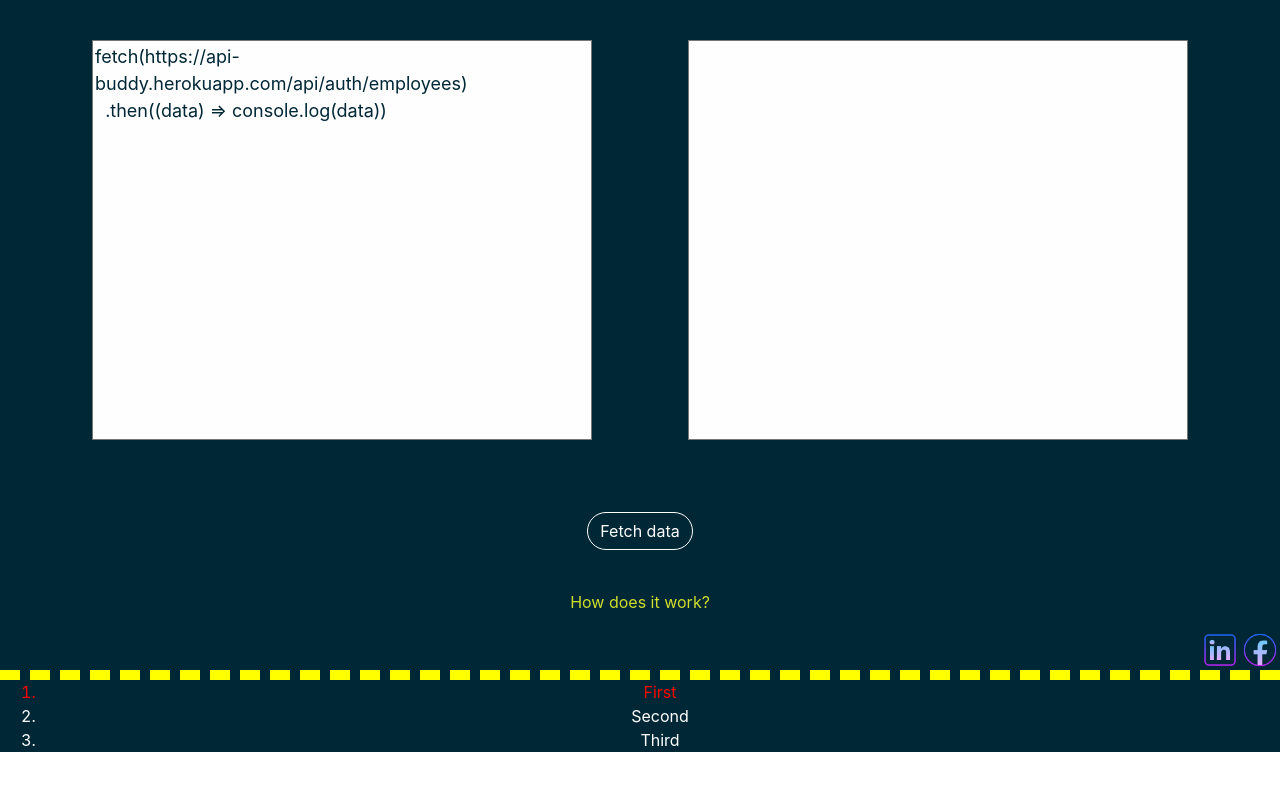
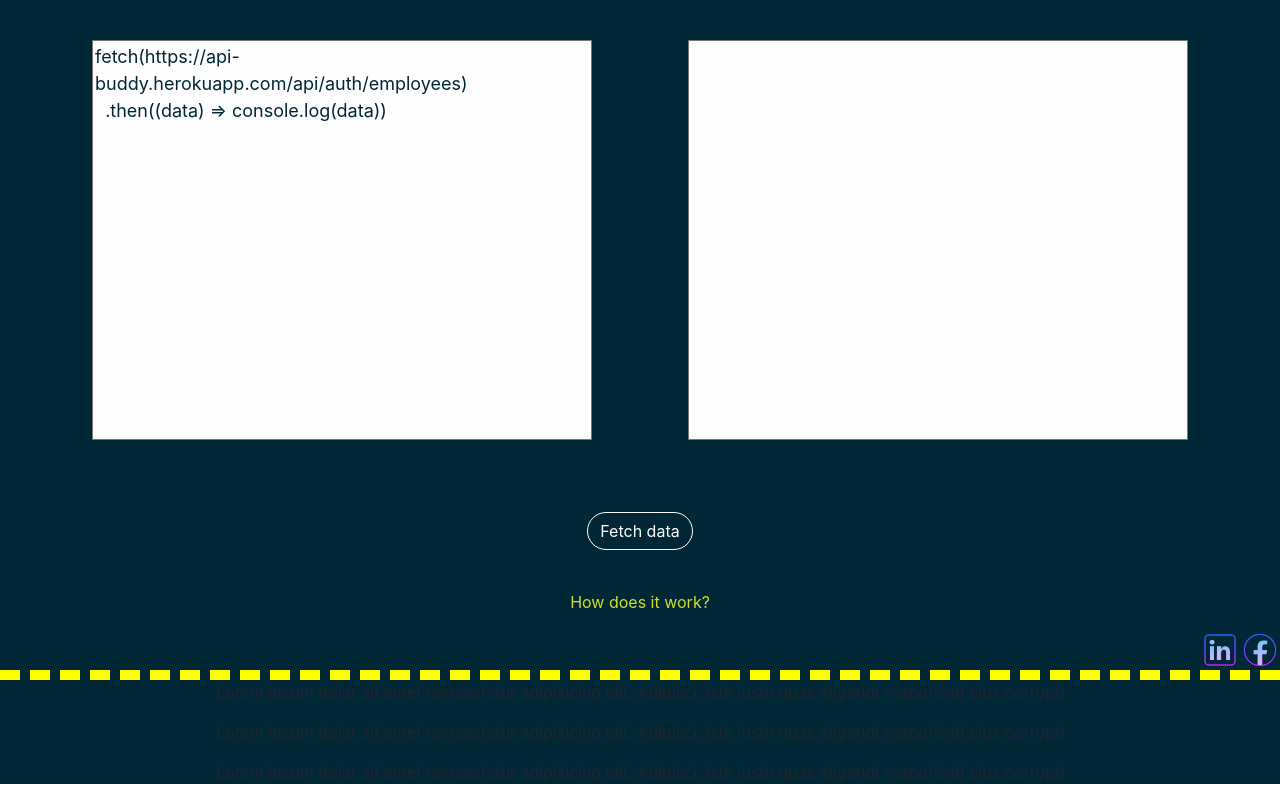
Before and after one commit to SidnevIgor/api-buddy-react, a React (Create React App) app: page / in a window 1280 px wide. Shown: the part 2537-3337 px from the top of the page. Before the commit the page ends 3305 px from the top, so only its background shows below. Built offline with nearby package versions, Linux system fonts and the light colour scheme.

Commit message:
Update add-footer.jsx

```diff
--- a/src/components/add-footer.jsx
+++ b/src/components/add-footer.jsx
@@ -9,11 +9,15 @@ export default class AddFooter extends Component {
       <div style = {{backgroundColor: "#002736", textAlign: "center"}}>
         <div style = {{ borderTop: "10px dashed yellow" }}>
         </div>
-        <ol style = {{ color: "white" }}>
-          <li style = {{ color: "red" }}>First</li>
-          <li>Second</li>
-          <li>Third</li>
-        </ol>
+        <p>
+          Lorem ipsum dolor sit amet consectetur adipisicing elit. Adipisci, iste iusto quas eligendi corporis id eius corrupti
+        </p>
+        <p>
+          Lorem ipsum dolor sit amet consectetur adipisicing elit. Adipisci, iste iusto quas eligendi corporis id eius corrupti
+        </p>
+        <p>
+          Lorem ipsum dolor sit amet consectetur adipisicing elit. Adipisci, iste iusto quas eligendi corporis id eius corrupti
+        </p>
       </div>
     );
   }
```
